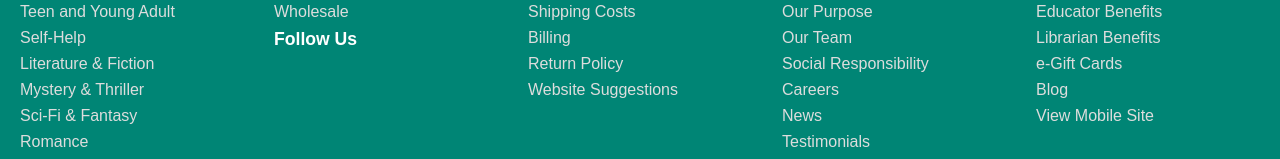
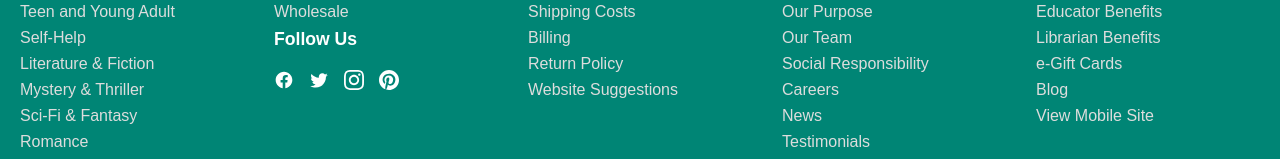
Before and after one commit to itsgbemi/lovedbooks, a Next.js app: page / in a window 1280 px wide. Shown: the part 3726-3885 px from the top of the page. Built offline with nearby package versions, Linux system fonts and the light colour scheme.

Commit message:
Update Footer.js

```diff
--- a/src/components/Footer.js
+++ b/src/components/Footer.js
@@ -1,4 +1,28 @@
 export default function Footer() {
+const FacebookIcon = () => (
+<svg width="20" height="20" viewBox="0 0 24 24" fill="currentColor">
+<path d="M22 12c0-5.523-4.477-10-10-10S2 6.477 2 12c0 4.991 3.657 9.128 8.438 9.879v-6.987h-2.54V12h2.54V9.797c0-2.506 1.492-3.89 3.777-3.89 1.094 0 2.238.195 2.238.195v2.46h-1.26c-1.243 0-1.63.771-1.63 1.562V12h2.773l-.443 2.89h-2.33v6.988C18.343 21.129 22 16.99 22 12z"/>
+</svg>
+)
+
+const TwitterIcon = () => (
+<svg width="20" height="20" viewBox="0 0 24 24" fill="currentColor">
+<path d="M22.46 6c-.77.35-1.6.58-2.46.69.88-.53 1.56-1.37 1.88-2.38-.83.5-1.75.85-2.72 1.05C18.37 4.5 17.26 4 16 4c-2.35 0-4.27 1.92-4.27 4.29 0 .34.04.67.11.98C8.28 9.09 5.11 7.38 3 4.79c-.37.63-.58 1.37-.58 2.15 0 1.49.75 2.81 1.91 3.56-.71 0-1.37-.2-1.95-.5v.03c0 2.08 1.48 3.82 3.44 4.21a4.22 4.22 0 0 1-1.93.07 4.28 4.28 0 0 0 4 2.98 8.521 8.521 0 0 1-5.33 1.84c-.34 0-.68-.02-1.02-.06C3.44 20.29 5.7 21 8.12 21 16 21 20.33 14.46 20.33 8.79c0-.19 0-.37-.01-.56.84-.6 1.56-1.36 2.14-2.23z"/>
+</svg>
+)
+
+const InstagramIcon = () => (
+<svg width="20" height="20" viewBox="0 0 24 24" fill="currentColor">
+<path d="M12 2.163c3.204 0 3.584.012 4.85.07 3.252.148 4.771 1.691 4.919 4.919.058 1.265.069 1.645.069 4.849 0 3.205-.012 3.584-.069 4.849-.149 3.225-1.664 4.771-4.919 4.919-1.266.058-1.644.07-4.85.07-3.204 0-3.584-.012-4.849-.07-3.26-.149-4.771-1.699-4.919-4.92-.058-1.265-.07-1.644-.07-4.849 0-3.204.013-3.583.07-4.849.149-3.227 1.664-4.771 4.919-4.919 1.266-.057 1.645-.069 4.849-.069zm0-2.163c-3.259 0-3.667.014-4.947.072-4.358.2-6.78 2.618-6.98 6.98-.059 1.281-.073 1.689-.073 4.948 0 3.259.014 3.668.072 4.948.2 4.358 2.618 6.78 6.98 6.98 1.281.058 1.689.072 4.948.072 3.259 0 3.668-.014 4.948-.072 4.354-.2 6.782-2.618 6.979-6.98.059-1.28.073-1.689.073-4.948 0-3.259-.014-3.667-.072-4.947-.196-4.354-2.617-6.78-6.979-6.98-1.281-.059-1.69-.073-4.949-.073zm0 5.838c-3.403 0-6.162 2.759-6.162 6.162s2.759 6.163 6.162 6.163 6.162-2.759 6.162-6.163c0-3.403-2.759-6.162-6.162-6.162zm0 10.162c-2.209 0-4-1.79-4-4 0-2.209 1.791-4 4-4s4 1.791 4 4c0 2.21-1.791 4-4 4zm6.406-11.845c-.796 0-1.441.645-1.441 1.44s.645 1.44 1.441 1.44c.795 0 1.439-.645 1.439-1.44s-.644-1.44-1.439-1.44z"/>
+</svg>
+)
+
+const PinterestIcon = () => (
+<svg width="20" height="20" viewBox="0 0 24 24" fill="currentColor">
+<path d="M12 0C5.373 0 0 5.372 0 12c0 5.084 3.163 9.426 7.627 11.174-.105-.949-.2-2.405.042-3.441.218-.937 1.407-5.965 1.407-5.965s-.359-.719-.359-1.782c0-1.668.967-2.914 2.171-2.914 1.023 0 1.518.769 1.518 1.69 0 1.029-.655 2.568-.994 3.995-.283 1.194.599 2.169 1.777 2.169 2.133 0 3.772-2.249 3.772-5.495 0-2.873-2.064-4.882-5.012-4.882-3.414 0-5.418 2.561-5.418 5.207 0 1.031.397 2.138.893 2.738a.36.36 0 01.083.345l-.333 1.36c-.053.22-.174.267-.402.161-1.499-.698-2.436-2.889-2.436-4.649 0-3.785 2.75-7.262 7.929-7.262 4.163 0 7.398 2.967 7.398 6.931 0 4.136-2.607 7.464-6.227 7.464-1.216 0-2.359-.631-2.75-1.378l-.748 2.853c-.271 1.043-1.002 2.35-1.492 3.146C9.57 23.812 10.763 24.001 12 24c6.627 0 12-5.373 12-12 0-6.628-5.373-12-12-12z"/>
+</svg>
+)
+
 return (
 <footer>
 <div className="footer-content">
@@ -25,10 +49,10 @@ return (
 </ul>
 <h3>Follow Us</h3>
 <div className="social-icons">
-<i className="fab fa-facebook-f"></i>
-<i className="fab fa-twitter"></i>
-<i className="fab fa-instagram"></i>
-<i className="fab fa-pinterest"></i>
+<FacebookIcon />
+<TwitterIcon />
+<InstagramIcon />
+<PinterestIcon />
 </div>
 </div>
 <div className="footer-section">
```
